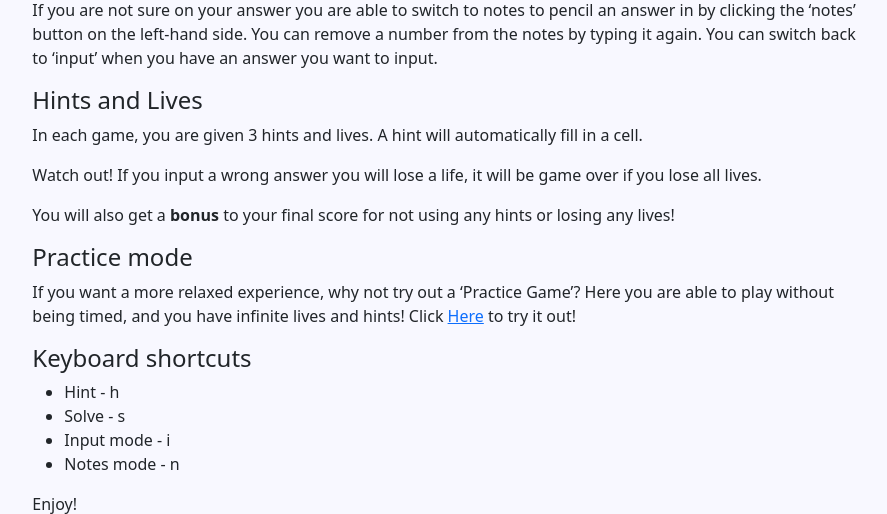
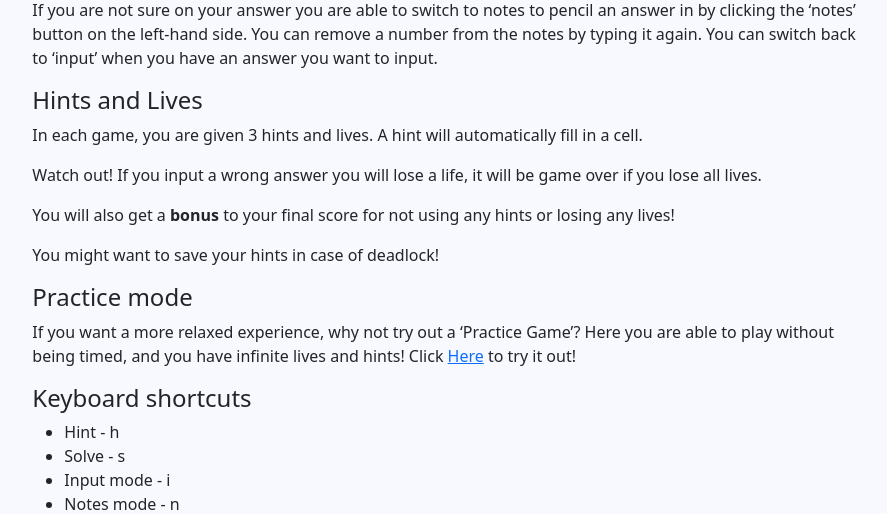
Before and after one commit to danial09/WAD7A_project, a Django app: template templates/sudokugame/help.html in a window 1280 px wide. Shown: the part 936-1450 px from the top of the page, without its empty margins (193-1080 px from the left). Run offline with Django 3.2, Linux system fonts and the light colour scheme; the template is opened without the code that fills it, so the values that code supplies are empty; some libraries are stand-ins or nearby versions.

```diff
--- a/templates/sudokugame/help.html
+++ b/templates/sudokugame/help.html
@@ -35,6 +35,7 @@
     <p>In each game, you are given 3 hints and lives. A hint will automatically fill in a cell.</p>
     <p>Watch out! If you input a wrong answer you will lose a life, it will be game over if you lose all lives.</p>
     <p>You will also get a <strong>bonus</strong> to your final score for not using any hints or losing any lives!</p>
+    <p>You might want to save your hints in case of deadlock!</p>
     <h4>Practice mode</h4>
     <p>If you want a more relaxed experience, why not try out a ‘Practice Game’? Here you are able to play without being timed, and you have infinite lives and hints! Click <a href="{% url 'sudokugame:practice' %}">Here</a> to try it out!</p>
     <h4>Keyboard shortcuts</h4>
```
